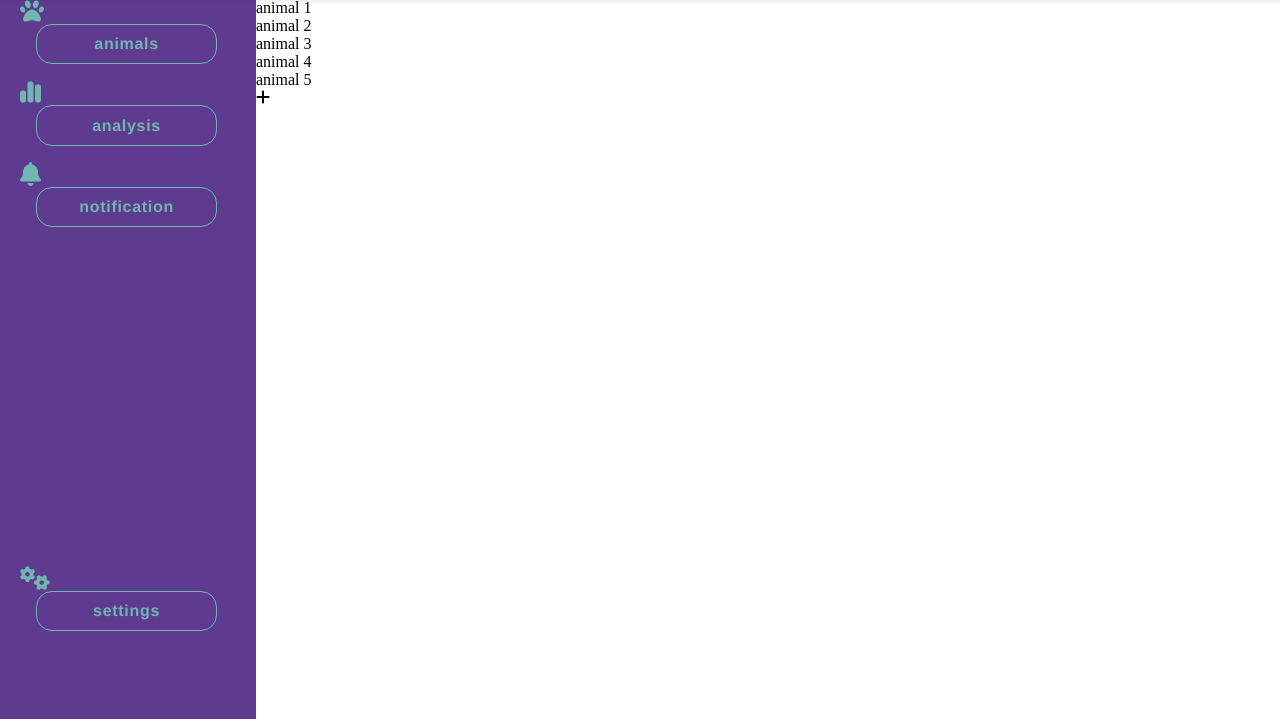
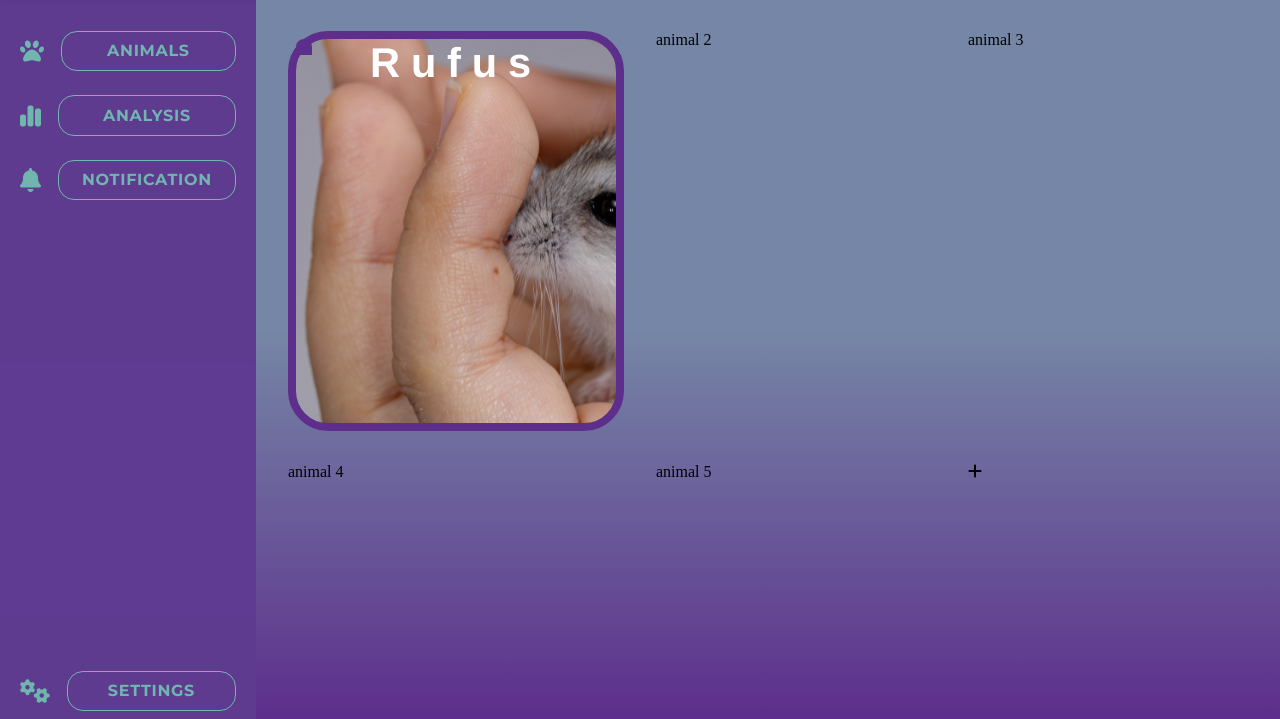
Before and after one commit to julpol00/wdpai-2025, a PHP site: page /public/views/animals.html in a window 1280 px wide; the page is wider, and only the part inside the window is pictured. Shown: the part 145-864 px from the top of that part. Run offline with PHP 8.4, Linux system fonts and the light colour scheme; some libraries are stand-ins or nearby versions; grey boxes are pictures that could not be loaded.

Commit message:
Styling of animals grid

```diff
--- /dev/null
+++ b/LAB01-KONFIGURACJA/public/css/animals.css
@@ -0,0 +1,45 @@
+
+section{
+    display: grid;
+    grid-template-columns: repeat(3, 1fr);
+    grid-gap: 2em;
+    padding: 2em;
+    overflow: auto;
+}
+
+.frame {
+  width: 20em;
+  height: 24em;
+  overflow: hidden;
+  border-radius: 2.5em 2.5em 2.5em 2.5em;
+  border: 1vh solid #5d2e8c;
+  background-image: url("../img/uploads/campbella-chomik.png");
+}
+
+.frame .rectangle {
+  position: absolute;
+
+  background-color: #5d2e8c;
+  border: 1vh solid #5d2e8c;
+  border-radius: 2.5em 2.5em 0 0;
+
+  display: flex;
+  justify-content: center; /* poziome wyśrodkowanie */
+  align-items: center;     /* pionowe wyśrodkowanie */
+}
+
+.frame .text-wrapper {
+  font-family: "Inter-Black", Helvetica;
+  font-weight: 900;
+  color: #ffffff;
+  font-size: 2.6em;
+  text-align: center;
+  letter-spacing: 0.26em;
+  line-height: normal;
+
+  /* usuń absolutne pozycjonowanie */
+  position: static;
+  height: auto;
+  top: auto;
+  left: auto;
+}
--- a/LAB01-KONFIGURACJA/public/css/style.css
+++ b/LAB01-KONFIGURACJA/public/css/style.css
@@ -133,6 +133,7 @@ header{
 .title-text {
   display: flex;
   flex-direction: column;
+  align-items: center;
   line-height: 1;
   font-weight: bold;
   color: #340773c9;
@@ -147,17 +148,12 @@ a {
 
 }
 
-li i {
-font-size: 1.5em;
-}
-
 .button{
     border: 1px solid #6fb6af;
     border-radius:1em ;
-    margin-left: 1em;
     text-align: center;
     font-weight: bold;
-    font-family:"Inter-Black", Helvetica;
+    font-family: 'Montserrat', sans-serif;
     letter-spacing: 0.7px;
     color: #6fb6af;
     padding: 0.2em;
@@ -173,20 +169,46 @@ ul{
     width: calc(100% - 40px);
     position: relative;
     margin: 0 auto;
-    padding: 0;
+    padding: 2em 0;
+    flex-direction: column;
+    justify-content: flex-start;
+    align-items: flex-start;
+
+}
+
+.menu-group {
+    display: flex;
+    flex-direction: column;
+    gap: 1.5em;
 }
 
 li {
-    text-align: left;
-    margin-bottom: 1em;
+    display: flex;
+    align-items: center;
+    width: 100%;
 
 }
 
-li:last-child{
+li i{
+    font-size: 1.5em;
+    margin-right: 0.7em;
+}
+
+.bottom-item {
     position: absolute;
     bottom: 0;
     width: 100%;
 }
+
+main{
+        background: linear-gradient(
+        180deg,
+        rgba(118, 134, 166, 1) 46%,
+        rgba(93, 46, 140, 1) 100%
+      );
+
+}
+
 
 @media only screen and (max-device-width: 420px) {
     body {
--- a/LAB01-KONFIGURACJA/public/views/animals.html
+++ b/LAB01-KONFIGURACJA/public/views/animals.html
@@ -4,6 +4,7 @@
     <meta charset="UTF-8">
     <meta name="viewport" content="width=device-width, initial-scale=1.0">
     <link rel="stylesheet" type="text/css" href="../css/style.css">
+    <link rel="stylesheet" type="text/css" href="../css/animals.css">
     <script src="https://kit.fontawesome.com/6c7c83f719.js" crossorigin="anonymous"></script>
     <title>Animals</title>
 </head>
@@ -11,7 +12,7 @@
     <header>
         <div class="logo-title">
             <img src="../img/logo_2.svg" alt="Rodent Analytics logo">
-            <div class="title-text">
+            <div class = "title-text">
             <span class="rodent">RODENT</span>
             <span class="analytics">ANALYTICS</span>
             </div>
@@ -20,21 +21,28 @@
     <div class="base-container">
         <nav>
             <ul>
-                <li><i class="fa-solid fa-paw"></i> <a href="#" class="button">animals</a> </li>
-                <li><i class="fa-solid fa-chart-simple"></i><a href="#" class="button">analysis</a> </li>
-                <li><i class="fa-solid fa-bell"></i> <a href="#" class="button">notification</a> </li>
-                <li><i class="fa-solid fa-gears"></i> <a href="#" class="button">settings</a> </li>
+                <div class="menu-group">
+                <li><i class="fa-solid fa-paw"></i> <a href="#" class="button">ANIMALS</a> </li>
+                <li><i class="fa-solid fa-chart-simple"></i><a href="#" class="button">ANALYSIS</a> </li>
+                <li><i class="fa-solid fa-bell"></i> <a href="#" class="button">NOTIFICATION</a> </li>
+                </div>
+                <li class="bottom-item"><i class="fa-solid fa-gears"></i> <a href="#" class="button">SETTINGS</a> </li>
             </ul>
          </nav>
         <main>
-        <div class="animals-grid">
-            <div> animal 1</div>
-            <div> animal 2</div>
-            <div> animal 3</div>
-            <div> animal 4</div>
-            <div> animal 5</div>
+        <section class="animals-grid">
+                <div class="frame">
+                    <div class="overlap-group">
+                        <div class="rectangle"></div>
+                        <div class="text-wrapper">Rufus</div>
+                    </div>
+                </div>
+            <div id="animal-2"> animal 2</div>
+            <div id="animal-3"> animal 3</div>
+            <div id="animal-4"> animal 4</div>
+            <div id="animal-5"> animal 5</div>
             <div class="add-animal"> <i class="fa-solid fa-plus"></i></div>
-        </div>
+        </section>
     </main>
     </div>
 
```
Also changed, not shown: LAB01-KONFIGURACJA/public/img/uploads/campbella-chomik.png (added), LAB01-KONFIGURACJA/public/img/uploads/rat.jpg (added), LAB01-KONFIGURACJA/public/img/uploads/suseł.jpg (added), LAB01-KONFIGURACJA/public/img/uploads/szynszyl.jpg (added), LAB01-KONFIGURACJA/public/img/uploads/św3inka.jpg (added).
